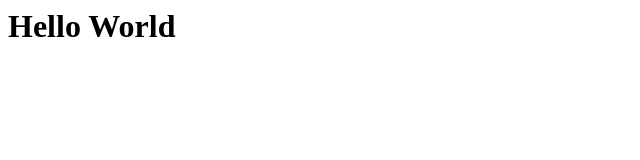
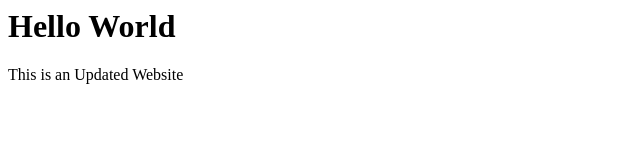
Before and after one commit to JulsRos1/my_project, a plain HTML site: page index.html in a window 1280 px wide. Shown: the whole page, without its empty margins (0-640 px from the left). Drawn offline with Linux system fonts and the light colour scheme.

Commit message:
Update index.html

```diff
--- a/index.html
+++ b/index.html
@@ -4,6 +4,7 @@
     <meta name="viewport" content="width=device-width, initial-scale=1.0" />
     <title>Jenn Julian Ros</title>
     <h1>Hello World</h1>
+    <p>This is an Updated Website</p>
   </head>
   <body></body>
 </html>
```
